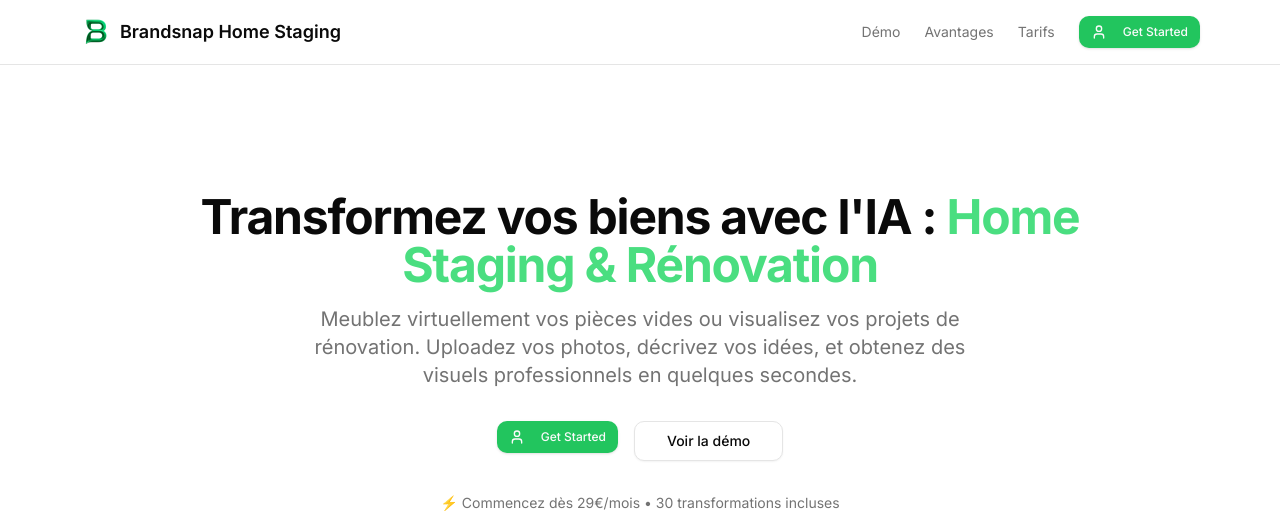
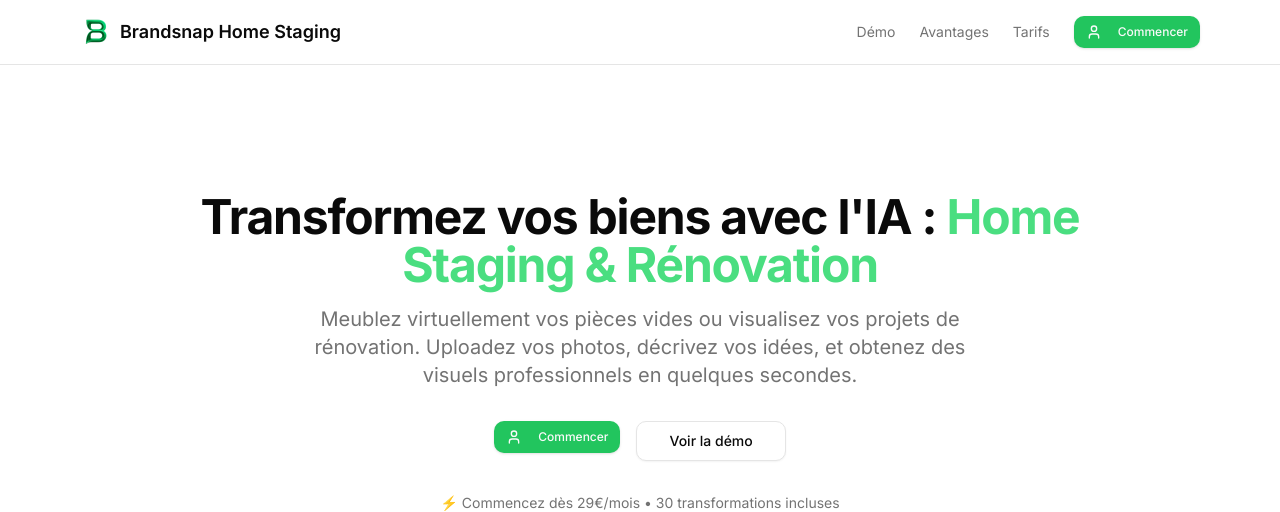
Before and after one commit to Jimmycode06/brandsnap.home, a Next.js app: page / in a window 1280 px wide. Shown: the top 512 px of the page. Built offline with nearby package versions, Linux system fonts and the light colour scheme; no server answers.

Commit message:
Traduction: Get Started → Commencer

```diff
--- a/components/auth-button.tsx
+++ b/components/auth-button.tsx
@@ -29,7 +29,7 @@ export function AuthButton() {
     return (
       <Button onClick={signInWithGoogle} size="sm" className="bg-green-500 hover:bg-green-600">
         <User className="h-4 w-4 mr-2" />
-        Get Started
+        Commencer
       </Button>
     )
   }
```
